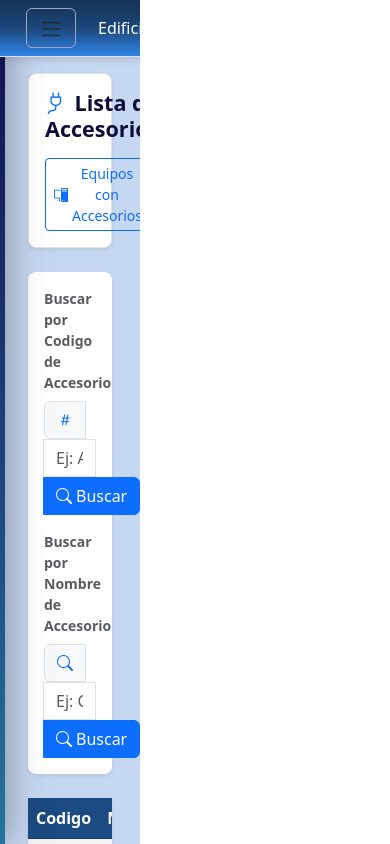
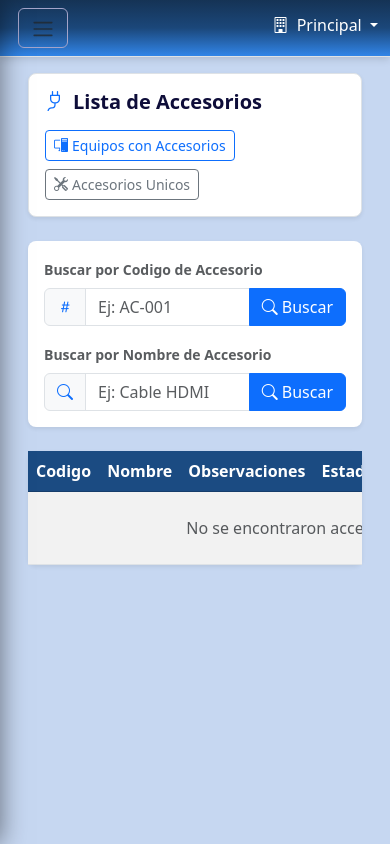
Before and after one commit to ElTapiaGit/inventorySedes, a Laravel app: template resources/views/coordinator/accesorio.blade.php in a window 390 px wide. Run offline with Laravel 9, Linux system fonts and the light colour scheme; the template is opened without the code that fills it, so the values that code supplies are empty; parts of the project's set-up code (start-up, migrations or seed data) failed here and were passed over; some libraries are stand-ins or nearby versions.

Commit message:
ui(coordinator): corregir desfase sidebar-navbar, implementar drawer movil con backdrop y responsive

```diff
--- a/public/css/stylecoordinator.css
+++ b/public/css/stylecoordinator.css
@@ -1,4 +1,8 @@
 
+
+:root {
+    --sidebar-width: 255px;
+}
 
 body, html {
     height: 100%;
@@ -20,11 +24,29 @@ body{
     display: flex;
     height: 100vh;
     overflow: hidden;
+    position: relative;
+}
+
+/* Backdrop para drawer lateral movil */
+.sidebar-backdrop {
+    position: fixed;
+    inset: 0;
+    background: rgba(14, 13, 57, 0.45);
+    z-index: 1040;
+    opacity: 0;
+    visibility: hidden;
+    transition: opacity 0.25s ease, visibility 0.25s ease;
+}
+.sidebar-backdrop.show {
+    opacity: 1;
+    visibility: visible;
 }
 
 /*seccion para el menu de navegacion*/
 #sidebar{
-    width: 255px;
+    width: var(--sidebar-width);
+    min-width: var(--sidebar-width);
+    max-width: var(--sidebar-width);
     height: 100vh;
     box-shadow: 0 0 35px 0 rgba(49, 57, 66, 0.5);
     z-index: 1000;
@@ -33,11 +55,11 @@ body{
     top: 0;
     left: 0;
     overflow-y: auto;
-    transition: margin-left 0.2s ease;
+    transition: margin-left 0.2s ease, transform 0.25s ease;
 }
-/*para esconder el menu de navegacion*/
+/*para esconder el menu de navegacion en desktop*/
 #sidebar.hidden {
-    margin-left: -255px;
+    margin-left: calc(var(--sidebar-width) * -1);
 }
 
 .sidebar-logo{
@@ -87,9 +109,9 @@ body{
     display: flex;
     flex-direction: column;
     height: 100vh;
-    margin-left: 250px;
-    width: calc(100% - 250px);
-    max-width: calc(100% - 250px);
+    margin-left: var(--sidebar-width);
+    width: calc(100% - var(--sidebar-width));
+    max-width: calc(100% - var(--sidebar-width));
     min-width: 0;
     overflow-y: auto;
     overflow-x: hidden;
@@ -151,7 +173,7 @@ body{
     border-radius: 8px;
     border: none;
     min-width: 220px;
-    max-width: 320px;
+    max-width: calc(100vw - 24px);
     z-index: 1030;
 }
 #optio .dropdown-item {
@@ -178,25 +200,33 @@ body{
     background-size: cover;
     background-color: #C6D7F1;
 }
-/* Ocultar el sidebar en pantallas pequeñas */
+
+/* Drawer lateral movil y ajuste a 100% de pantalla sin franja blanca */
 @media (max-width: 768px) {
     #sidebar {
-        margin-left: -250px; /* Ocultar el sidebar */
+        position: fixed;
+        top: 0;
+        left: 0;
+        height: 100vh;
+        width: 260px;
+        max-width: 82vw;
+        margin-left: 0 !important;
+        transform: translateX(-100%);
+        transition: transform 0.25s ease;
+        z-index: 1045;
+        box-shadow: 0 0 25px rgba(0, 0, 0, 0.5);
     }
 
-    /* Ajustar el contenedor principal para que ocupe toda la pantalla */
-    .main {
-        margin-left: 0;
-        width: 100%;
+    #sidebar.mobile-open {
+        transform: translateX(0);
     }
 
-    /* Mostrar el sidebar cuando esté visible */
-    #sidebar.active {
-        margin-left: 0;
-    }
-
-    .navbar.active {
-        margin-right: 250px;
+    /* Contenedor principal ocupa el 100% real sin franja blanca */
+    .main,
+    .main.expanded {
+        margin-left: 0 !important;
+        width: 100% !important;
+        max-width: 100% !important;
     }
 }
 
@@ -208,6 +238,9 @@ body{
 }
 
 /* Tabla Institucional ULAT */
+.table-responsive {
+    -webkit-overflow-scrolling: touch;
+}
 .table-ulat {
     margin-bottom: 0;
     vertical-align: middle;
--- a/resources/views/coordinator/accesorio.blade.php
+++ b/resources/views/coordinator/accesorio.blade.php
@@ -15,11 +15,11 @@
     <div class="container-fluid">
         <!-- Titulo de pagina institucional -->
         <div class="d-flex flex-wrap align-items-center justify-content-between gap-3 mb-4 bg-white p-3 rounded-3 shadow-sm border">
-            <h4 class="mb-0 fw-bold" style="color: #0E0D39;">
+            <h4 class="mb-0 fw-bold fs-5 fs-sm-4" style="color: #0E0D39;">
                 <i class="bi bi-plug me-2 text-primary"></i>Lista de Accesorios {{ isset($edificioActivo) ? '- ' . $edificioActivo->nombre_edi : '' }}
             </h4>
             <!-- Botones de navegacion -->
-            <div class="d-flex gap-2">
+            <div class="d-flex flex-wrap gap-2">
                 <a href="{{ route($isClinica ? 'clinica.accesorios.equipo' : 'accesorios.equipo') }}" class="btn btn-outline-primary btn-sm d-flex align-items-center">
                     <i class="bi bi-pc-display me-1"></i> Equipos con Accesorios
                 </a>
@@ -33,7 +33,7 @@
         <div class="card border-0 shadow-sm rounded-3 p-3 mb-4">
             <div class="row g-3 align-items-center">
                 <!-- Buscador por codigo -->
-                <div class="col-md-6">
+                <div class="col-12 col-md-6">
                     <form method="GET" action="{{ route($isClinica ? 'clinica.accesorios.buscarCodigo' : 'accesorios.buscarCodigo') }}">
                         <label for="buscar_accesorio_codigo" class="form-label text-muted small fw-semibold">Buscar por Codigo de Accesorio</label>
                         <div class="input-group">
@@ -52,7 +52,7 @@
                 </div>
 
                 <!-- Buscador por nombre -->
-                <div class="col-md-6">
+                <div class="col-12 col-md-6">
                     <form method="GET" action="{{ route($isClinica ? 'clinica.accesorios.buscarNombre' : 'accesorios.buscarNombre') }}">
                         <label for="buscar_accesorio_nombre" class="form-label text-muted small fw-semibold">Buscar por Nombre de Accesorio</label>
                         <div class="input-group">
--- a/resources/views/coordinator/ambientes.blade.php
+++ b/resources/views/coordinator/ambientes.blade.php
@@ -7,7 +7,7 @@
     <div class="container-fluid">
         <!-- Titulo de pagina institucional -->
         <div class="d-flex flex-wrap align-items-center justify-content-between gap-3 mb-4 bg-white p-3 rounded-3 shadow-sm border">
-            <h4 class="mb-0 fw-bold" style="color: #0E0D39;">
+            <h4 class="mb-0 fw-bold fs-5 fs-sm-4" style="color: #0E0D39;">
                 <i class="bi bi-door-open me-2 text-primary"></i>Ambientes {{ isset($edificioActivo) ? '- ' . $edificioActivo->nombre_edi : '' }}
             </h4>
         </div>
@@ -16,7 +16,7 @@
         <div class="card border-0 shadow-sm rounded-3 p-3 mb-4">
             <div class="row g-3 align-items-center">
                 <!-- Buscador por nombre -->
-                <div class="col-md-6">
+                <div class="col-12 col-md-6">
                     <form method="GET" action="{{ route('coordinator.clinica.ambientes') }}">
                         <label for="search_ambiente" class="form-label text-muted small fw-semibold">Buscar por Nombre de Ambiente</label>
                         <div class="input-group">
@@ -35,7 +35,7 @@
                 </div>
 
                 <!-- Filtro por piso -->
-                <div class="col-md-6">
+                <div class="col-12 col-md-6">
                     <form method="GET" action="{{ route('coordinator.clinica.ambientes') }}">
                         <label for="piso" class="form-label text-muted small fw-semibold">Filtrar por Piso</label>
                         <div class="input-group">
--- a/resources/views/coordinator/detallesAccesorio.blade.php
+++ b/resources/views/coordinator/detallesAccesorio.blade.php
@@ -24,9 +24,9 @@
 <main class="content px-3 py-3 pagAccesorio">
     <div class="container-fluid">
         <!-- Cabecera de Ficha -->
-        <div class="d-flex flex-wrap align-items-center justify-content-between gap-3 mb-4 bg-white p-3 rounded-3 shadow-sm border">
+        <div class="d-flex flex-wrap align-items-center justify-content-between gap-2 mb-4 bg-white p-3 rounded-3 shadow-sm border">
             <div class="d-flex align-items-center gap-2 flex-wrap">
-                <h4 class="mb-0 fw-bold" style="color: #0E0D39;">
+                <h4 class="mb-0 fw-bold fs-5 fs-sm-4" style="color: #0E0D39;">
                     <i class="bi bi-plug me-2 text-primary"></i>Ficha Tecnica: {{ $accesorio->cod_accesorio }}
                 </h4>
                 <span class="badge {{ $badgeClass }} px-3 py-2 fs-6 rounded-pill">
@@ -57,7 +57,7 @@
                                  style="max-height: 290px; object-fit: contain;"
                                  onerror="this.onerror=null;this.src='{{ asset('img/placeholder-articulo.svg') }}';">
                         </div>
-                        <div class="small text-muted mb-1 d-flex justify-content-between px-2">
+                        <div class="small text-muted mb-1 d-flex flex-wrap justify-content-between gap-2 px-2">
                             <span><i class="bi bi-hash me-1"></i> Codigo: <strong>{{ $accesorio->cod_accesorio }}</strong></span>
                             <span><i class="bi bi-tag me-1"></i> Accesorio</span>
                         </div>
--- a/resources/views/coordinator/detallesEquipo.blade.php
+++ b/resources/views/coordinator/detallesEquipo.blade.php
@@ -28,9 +28,9 @@
 <main class="content px-3 py-3 detallesEquipo">
     <div class="container-fluid">
         <!-- Cabecera de Ficha -->
-        <div class="d-flex flex-wrap align-items-center justify-content-between gap-3 mb-4 bg-white p-3 rounded-3 shadow-sm border">
+        <div class="d-flex flex-wrap align-items-center justify-content-between gap-2 mb-4 bg-white p-3 rounded-3 shadow-sm border">
             <div class="d-flex align-items-center gap-2 flex-wrap">
-                <h4 class="mb-0 fw-bold" style="color: #0E0D39;">
+                <h4 class="mb-0 fw-bold fs-5 fs-sm-4" style="color: #0E0D39;">
                     <i class="bi bi-pc-display me-2 text-primary"></i>Ficha Tecnica: {{ $equipo->cod_equipo }}
                 </h4>
                 <span class="badge {{ $badgeClass }} px-3 py-2 fs-6 rounded-pill">
@@ -61,7 +61,7 @@
                                  style="max-height: 290px; object-fit: contain;"
                                  onerror="this.onerror=null;this.src='{{ asset('img/placeholder-articulo.svg') }}';">
                         </div>
-                        <div class="small text-muted mb-1 d-flex justify-content-between px-2">
+                        <div class="small text-muted mb-1 d-flex flex-wrap justify-content-between gap-2 px-2">
                             <span><i class="bi bi-hash me-1"></i> Codigo: <strong>{{ $equipo->cod_equipo }}</strong></span>
                             <span><i class="bi bi-tag me-1"></i> Equipo</span>
                         </div>
--- a/resources/views/coordinator/detallesHistorialMante.blade.php
+++ b/resources/views/coordinator/detallesHistorialMante.blade.php
@@ -18,7 +18,7 @@
         <!-- Cabecera de Ficha -->
         <div class="d-flex flex-wrap align-items-center justify-content-between gap-3 mb-4 bg-white p-3 rounded-3 shadow-sm border">
             <div class="d-flex align-items-center gap-2 flex-wrap">
-                <h4 class="mb-0 fw-bold" style="color: #0E0D39;">
+                <h4 class="mb-0 fw-bold fs-5 fs-sm-4" style="color: #0E0D39;">
                     <i class="bi bi-wrench me-2 text-primary"></i>Ficha de Mantenimiento: {{ $articulo->codigo }}
                 </h4>
                 @if($finalizado)
@@ -56,7 +56,7 @@
                                  style="max-height: 270px; object-fit: contain;"
                                  onerror="this.onerror=null;this.src='{{ asset('img/placeholder-articulo.svg') }}';">
                         </div>
-                        <div class="small text-muted d-flex justify-content-between px-2">
+                        <div class="small text-muted d-flex flex-wrap justify-content-between gap-1 px-2">
                             <span>Codigo: <strong>{{ $articulo->codigo }}</strong></span>
                             <span>Articulo: <strong>{{ $articulo->nombre }}</strong></span>
                         </div>
--- a/resources/views/coordinator/detallesMaterial.blade.php
+++ b/resources/views/coordinator/detallesMaterial.blade.php
@@ -24,9 +24,9 @@
 <main class="content px-3 py-3">
     <div class="container-fluid">
         <!-- Cabecera de Ficha -->
-        <div class="d-flex flex-wrap align-items-center justify-content-between gap-3 mb-4 bg-white p-3 rounded-3 shadow-sm border">
+        <div class="d-flex flex-wrap align-items-center justify-content-between gap-2 mb-4 bg-white p-3 rounded-3 shadow-sm border">
             <div class="d-flex align-items-center gap-2 flex-wrap">
-                <h4 class="mb-0 fw-bold" style="color: #0E0D39;">
+                <h4 class="mb-0 fw-bold fs-5 fs-sm-4" style="color: #0E0D39;">
                     <i class="bi bi-boxes me-2 text-primary"></i>Ficha Tecnica: {{ $material->cod_mate }}
                 </h4>
                 <span class="badge {{ $badgeClass }} px-3 py-2 fs-6 rounded-pill">
@@ -57,7 +57,7 @@
                                  style="max-height: 290px; object-fit: contain;"
                                  onerror="this.onerror=null;this.src='{{ asset('img/placeholder-articulo.svg') }}';">
                         </div>
-                        <div class="small text-muted mb-1 d-flex justify-content-between px-2">
+                        <div class="small text-muted mb-1 d-flex flex-wrap justify-content-between gap-2 px-2">
                             <span><i class="bi bi-hash me-1"></i> Codigo: <strong>{{ $material->cod_mate }}</strong></span>
                             <span><i class="bi bi-tag me-1"></i> Material</span>
                         </div>
--- a/resources/views/coordinator/detallesMobiliario.blade.php
+++ b/resources/views/coordinator/detallesMobiliario.blade.php
@@ -24,9 +24,9 @@
 <main class="content px-3 py-3">
     <div class="container-fluid">
         <!-- Cabecera de Ficha -->
-        <div class="d-flex flex-wrap align-items-center justify-content-between gap-3 mb-4 bg-white p-3 rounded-3 shadow-sm border">
+        <div class="d-flex flex-wrap align-items-center justify-content-between gap-2 mb-4 bg-white p-3 rounded-3 shadow-sm border">
             <div class="d-flex align-items-center gap-2 flex-wrap">
-                <h4 class="mb-0 fw-bold" style="color: #0E0D39;">
+                <h4 class="mb-0 fw-bold fs-5 fs-sm-4" style="color: #0E0D39;">
                     <i class="bi bi-chair me-2 text-primary"></i>Ficha Tecnica: {{ $mobiliario->cod_mueble }}
                 </h4>
                 <span class="badge {{ $badgeClass }} px-3 py-2 fs-6 rounded-pill">
@@ -57,7 +57,7 @@
                                  style="max-height: 290px; object-fit: contain;"
                                  onerror="this.onerror=null;this.src='{{ asset('img/placeholder-articulo.svg') }}';">
                         </div>
-                        <div class="small text-muted mb-1 d-flex justify-content-between px-2">
+                        <div class="small text-muted mb-1 d-flex flex-wrap justify-content-between gap-2 px-2">
                             <span><i class="bi bi-hash me-1"></i> Codigo: <strong>{{ $mobiliario->cod_mueble }}</strong></span>
                             <span><i class="bi bi-tag me-1"></i> Mobiliario</span>
                         </div>
--- a/resources/views/coordinator/detallesMovimiento.blade.php
+++ b/resources/views/coordinator/detallesMovimiento.blade.php
@@ -18,7 +18,7 @@
         <!-- Cabecera de Ficha -->
         <div class="d-flex flex-wrap align-items-center justify-content-between gap-3 mb-4 bg-white p-3 rounded-3 shadow-sm border">
             <div class="d-flex align-items-center gap-2 flex-wrap">
-                <h4 class="mb-0 fw-bold" style="color: #0E0D39;">
+                <h4 class="mb-0 fw-bold fs-5 fs-sm-4" style="color: #0E0D39;">
                     <i class="bi bi-door-open me-2 text-primary"></i>Uso de Ambiente: {{ $movimiento->nombre_ambiente }}
                 </h4>
                 @if($finalizado)
--- a/resources/views/coordinator/detallesPrestamo.blade.php
+++ b/resources/views/coordinator/detallesPrestamo.blade.php
@@ -18,7 +18,7 @@
         <!-- Cabecera de Ficha -->
         <div class="d-flex flex-wrap align-items-center justify-content-between gap-3 mb-4 bg-white p-3 rounded-3 shadow-sm border">
             <div class="d-flex align-items-center gap-2 flex-wrap">
-                <h4 class="mb-0 fw-bold" style="color: #0E0D39;">
+                <h4 class="mb-0 fw-bold fs-5 fs-sm-4" style="color: #0E0D39;">
                     <i class="bi bi-arrow-left-right me-2 text-primary"></i>Ficha de Prestamo: {{ $prestamo->nombre_solicitante }}
                 </h4>
                 @if($devuelto)
--- a/resources/views/coordinator/laboratorios.blade.php
+++ b/resources/views/coordinator/laboratorios.blade.php
@@ -11,14 +11,14 @@
     <div class="container-fluid">
         <!-- Titulo de pagina institucional -->
         <div class="d-flex flex-wrap align-items-center justify-content-between gap-3 mb-4 bg-white p-3 rounded-3 shadow-sm border">
-            <h4 class="mb-0 fw-bold" style="color: #0E0D39;">
+            <h4 class="mb-0 fw-bold fs-5 fs-sm-4" style="color: #0E0D39;">
                 <i class="bi bi-funnel me-2 text-primary"></i>Laboratorios {{ isset($carreraCoordinada) ? 'de ' . $carreraCoordinada : (isset($edificioActivo) ? '- ' . $edificioActivo->nombre_edi : '') }}
             </h4>
         </div>
 
         <!-- Tarjeta de Busqueda -->
         <div class="row justify-content-center">
-            <div class="col-lg-6 col-md-8">
+            <div class="col-12 col-md-8 col-lg-6">
                 <div class="card border-0 shadow-sm rounded-3 p-4">
                     <form class="d-flex flex-column gap-3" action="{{ route('laboratorios.buscar') }}" method="POST">
                         @csrf
--- a/resources/views/coordinator/prestamos.blade.php
+++ b/resources/views/coordinator/prestamos.blade.php
@@ -15,7 +15,7 @@
     <div class="container-fluid">
         <!-- Titulo de pagina institucional -->
         <div class="d-flex flex-wrap align-items-center justify-content-between gap-3 mb-4 bg-white p-3 rounded-3 shadow-sm border">
-            <h4 class="mb-0 fw-bold" style="color: #0E0D39;">
+            <h4 class="mb-0 fw-bold fs-5 fs-sm-4" style="color: #0E0D39;">
                 <i class="bi bi-arrow-left-right me-2 text-primary"></i>Prestamos Realizados {{ isset($edificioActivo) ? '- ' . $edificioActivo->nombre_edi : '' }}
             </h4>
         </div>
@@ -24,7 +24,7 @@
         <div class="card border-0 shadow-sm rounded-3 p-3 mb-4">
             <div class="row g-3 align-items-center">
                 <!-- Buscador por solicitante -->
-                <div class="col-lg-5 col-md-6">
+                <div class="col-12 col-md-6 col-lg-5">
                     <form method="GET" action="{{ route($isClinica ? 'clinica.prestamos.buscar' : 'prestamos.buscar') }}">
                         <label for="usuario_prestamo" class="form-label text-muted small fw-semibold">Buscar por Prestatario / Solicitante</label>
                         <div class="input-group">
@@ -43,7 +43,7 @@
                 </div>
 
                 <!-- Buscador por rango de fechas -->
-                <div class="col-lg-7 col-md-6">
+                <div class="col-12 col-md-6 col-lg-7">
                     <form method="GET" action="{{ route($isClinica ? 'clinica.prestamos.buscar' : 'prestamos.buscar') }}">
                         <label class="form-label text-muted small fw-semibold">Filtrar por Rango de Fechas</label>
                         <div class="input-group">
--- a/resources/views/layouts/coordinator.blade.php
+++ b/resources/views/layouts/coordinator.blade.php
@@ -37,6 +37,7 @@
 </head>
 <body>
     <div class="wrapper">
+        <div id="sidebarBackdrop" class="sidebar-backdrop" aria-hidden="true"></div>
         <aside id="sidebar">
             <div class="h-100">
                 <div class="sidebar-logo">
@@ -147,20 +148,23 @@
         <div class="main">
             <!-- Barra superior / Cabecera -->
             <header>
-                <nav class="navbar navbar-expand px-3 border-bottom">
-                    <button id="toggleSidebar" type="button" class="btn btn-outline-secondary">
+                <nav class="navbar navbar-expand px-2 px-sm-3 border-bottom d-flex flex-nowrap align-items-center">
+                    <button id="toggleSidebar" type="button" class="btn btn-outline-secondary flex-shrink-0" aria-label="Alternar menu lateral">
                         <span class="navbar-toggler-icon"></span>
                     </button>
-                    <h5 class="namaAdmin">
+                    <div class="namaAdmin-container flex-grow-1 min-w-0 px-2 overflow-hidden">
+                        <h5 class="namaAdmin mb-0 text-truncate fs-6 fw-semibold">
                             @auth
                                 {{ Auth::user()->nombre_completo }}
                             @endauth
                         </h5>
-                    <div class="collapse navbar-collapse" id="navbarNav">
-                        <ul class="navbar-nav ms-auto">
-                            <li class="nav-item dropdown px-1" style="position: relative;">
-                                <a class="nav-link dropdown-toggle white-text" href="#" id="branchDropdown" role="button" data-bs-toggle="dropdown" aria-expanded="false">
-                                    {{ $edificioActivo ? $edificioActivo->nombre_edi : ($isClinicaContext ? 'Clinica Odontologia' : 'Edificio Principal') }}
+                    </div>
+                    <div class="ms-auto flex-shrink-0">
+                        <div class="dropdown px-1 position-relative">
+                            <a class="nav-link dropdown-toggle white-text text-truncate d-inline-block" href="#" id="branchDropdown" role="button" data-bs-toggle="dropdown" aria-expanded="false" style="max-width: 170px;">
+                                <i class="bi bi-building me-1"></i>
+                                <span class="d-none d-sm-inline">{{ $edificioActivo ? $edificioActivo->nombre_edi : ($isClinicaContext ? 'Clinica Odontologia' : 'Edificio Principal') }}</span>
+                                <span class="d-inline d-sm-none">{{ Str::limit($edificioActivo ? $edificioActivo->nombre_edi : ($isClinicaContext ? 'Clinica' : 'Principal'), 12) }}</span>
                             </a>
                             <ul class="dropdown-menu dropdown-menu-end shadow" aria-labelledby="branchDropdown" id="optio">
                                 @if(View::hasSection('dropdown-items'))
@@ -178,8 +182,7 @@
                                     @endif
                                 @endif
                             </ul>
-                            </li>
-                        </ul>
+                        </div>
                     </div>
                 </nav>
             </header>
```
Also changed, not shown: public/js/dashboarNone.js (+65 -8 lines), resources/views/coordinator/historialMantenimiento.blade.php (+5 -5 lines), resources/views/coordinator/movimientos.blade.php (+4 -4 lines), resources/views/coordinator/niveles.blade.php (+5 -5 lines). Lines whose indentation alone changed are shown as unchanged.
